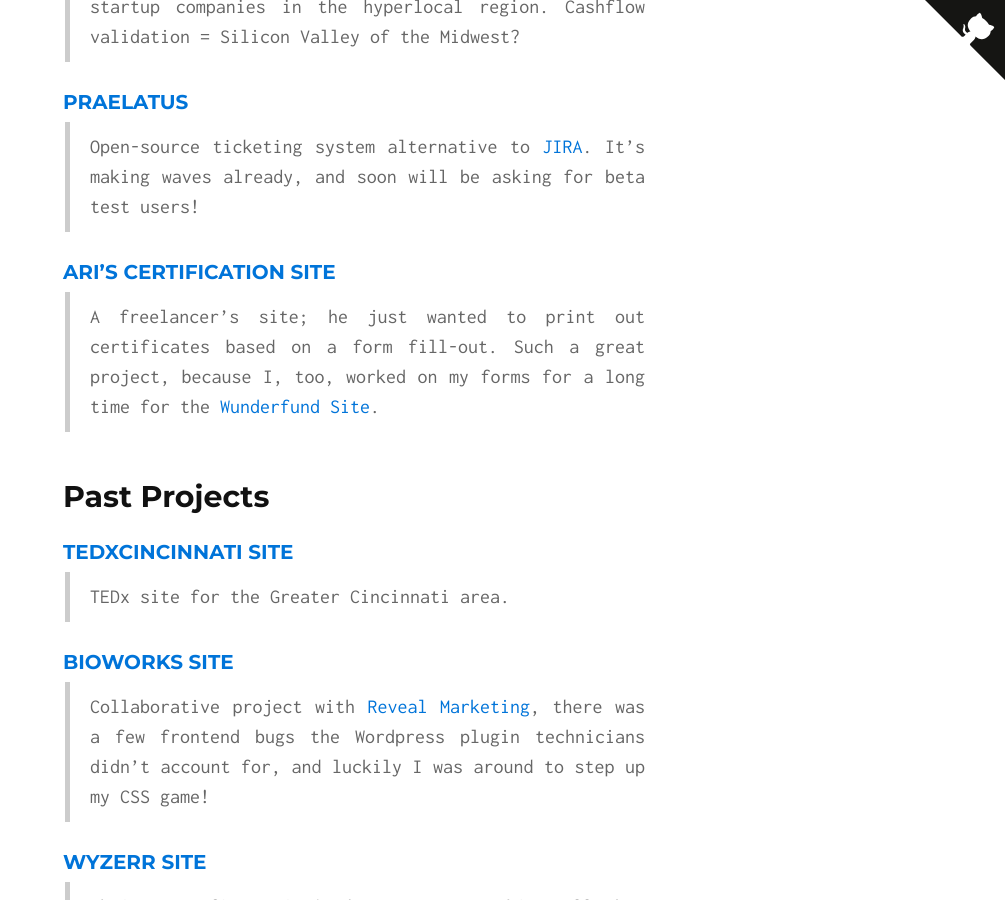
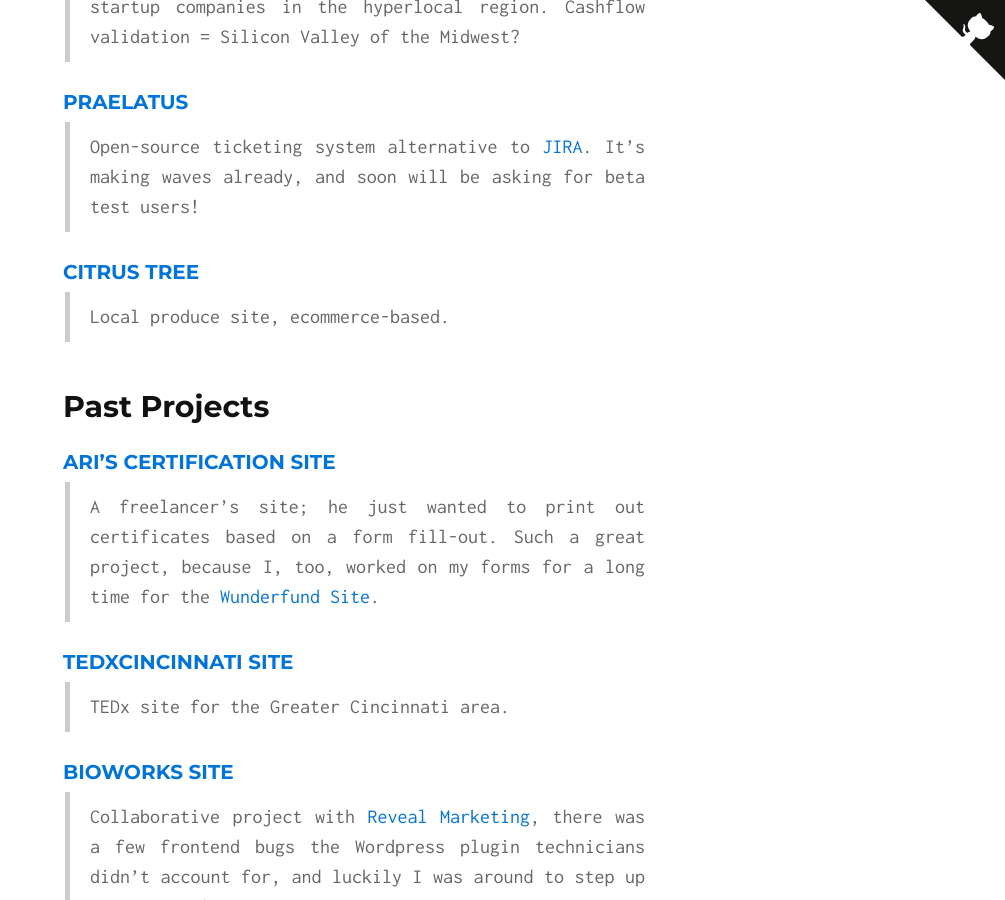
Before and after one commit to shadowlion/blog, a Jekyll site: the page built from index.md, in a window 1280 px wide and 900 px high, scrolled down 1488 px. Shown: the whole window, without its empty margins (275-1280 px from the left). Built offline with Jekyll 4.4.1, drawn with Linux system fonts in a browser that asks for light colours.

Commit message:
move Ari's project to Past Projects, add Citrus Tree to Active Projects

```diff
--- a/index.md
+++ b/index.md
@@ -22,10 +22,13 @@ I use this website to showcase my projects and will eventually make a blog to sh
 #### [Praelatus](https://github.com/praelatus)
 > Open-source ticketing system alternative to [JIRA](https://www.atlassian.com/software/jira). It's making waves already, and soon will be asking for beta test users!
 
+#### [Citrus Tree](https://thecitrustree.com)
+> Local produce site, ecommerce-based.
+
+## Past Projects
+
 #### [Ari's Certification Site](https://github.com/HeyAri/Certify-Yourself-Working-directory)<br>
 > A freelancer's site; he just wanted to print out certificates based on a form fill-out. Such a great project, because I, too, worked on my forms for a long time for the [Wunderfund Site](https://wunderfund.co).
-
-## Past Projects
 
 #### [TEDxCincinnati Site](http://www.tedxcincinnati.com)
 > TEDx site for the Greater Cincinnati area.
```
